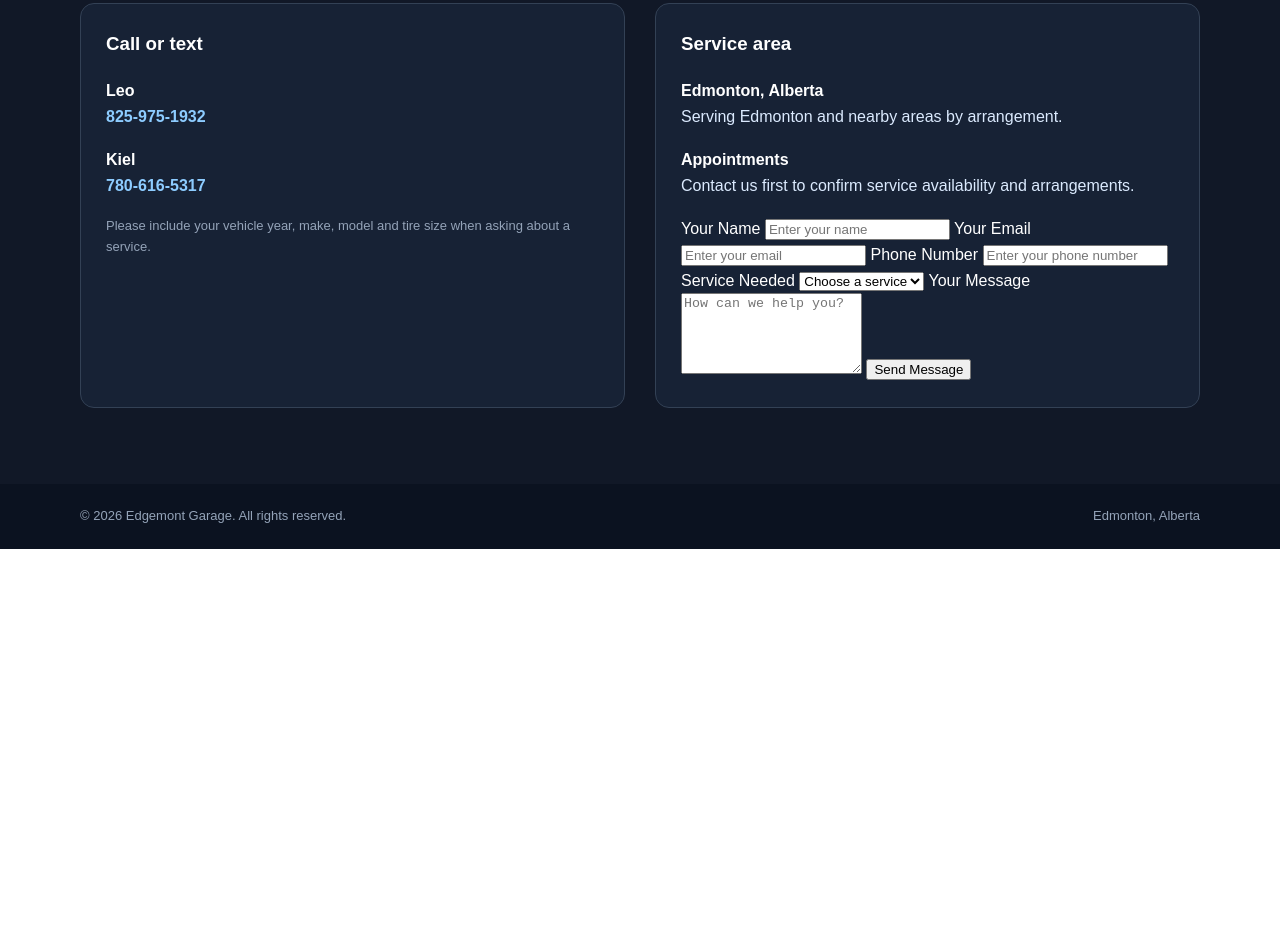
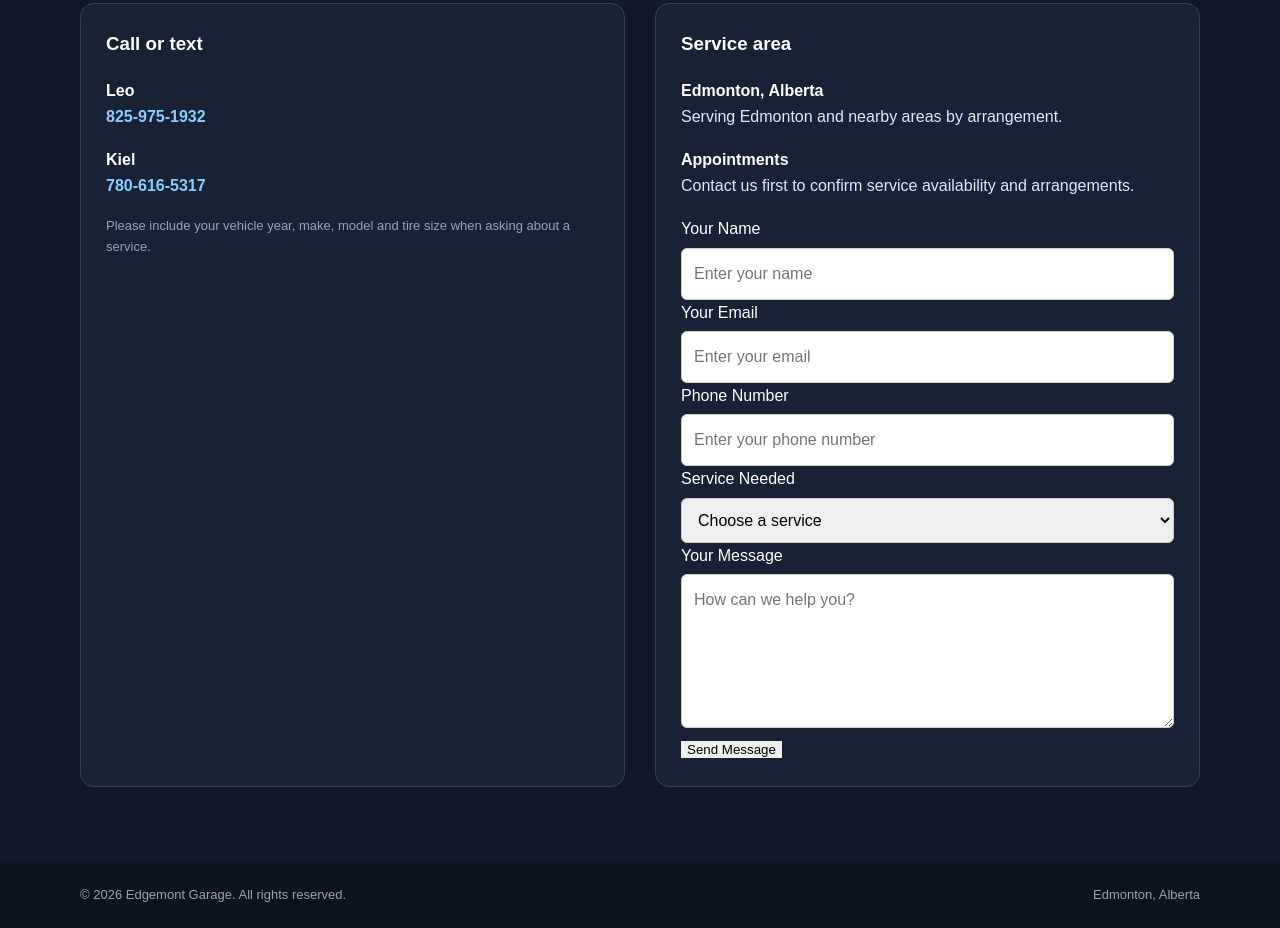
Before and after one commit to edgemontgarage/edgemontgarage.github.io, a plain HTML site: page index.html in a window 1280 px wide. Shown: the part 2159-3087 px from the top of the page. Before the commit the page ends 2708 px from the top, so only its background shows below. Drawn offline with Linux system fonts and the light colour scheme.

Commit message:
Update index.html

```diff
--- a/index.html
+++ b/index.html
@@ -103,6 +103,34 @@
       section { padding: 58px 0; }
     }
     @media (max-width: 480px) { .cards { grid-template-columns: 1fr; } .wrap { width: min(100% - 30px, 1120px); } }
+
+
+.contact-box input,
+.contact-box select,
+.contact-box textarea {
+  width: 100%;
+  padding: 12px;
+  margin-top: 6px;
+  border: 1px solid #ccc;
+  border-radius: 6px;
+  font: inherit;
+  box-sizing: border-box;
+}
+
+.contact-box textarea {
+  resize: vertical;
+}
+
+.contact-box form .contact-item {
+  display: block;
+  margin-bottom: 16px;
+}
+
+.contact-box form button {
+  cursor: pointer;
+  border: none;
+}
+
   </style>
 </head>
 <body>
```
